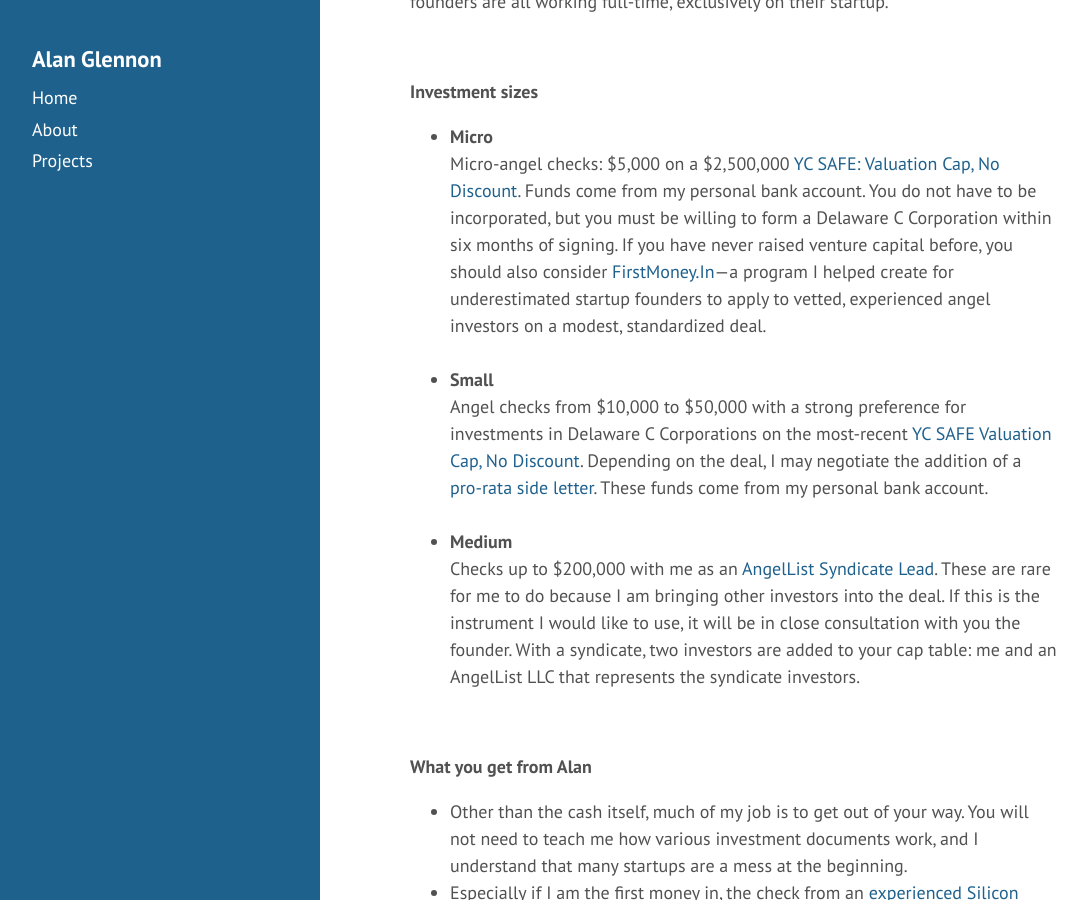
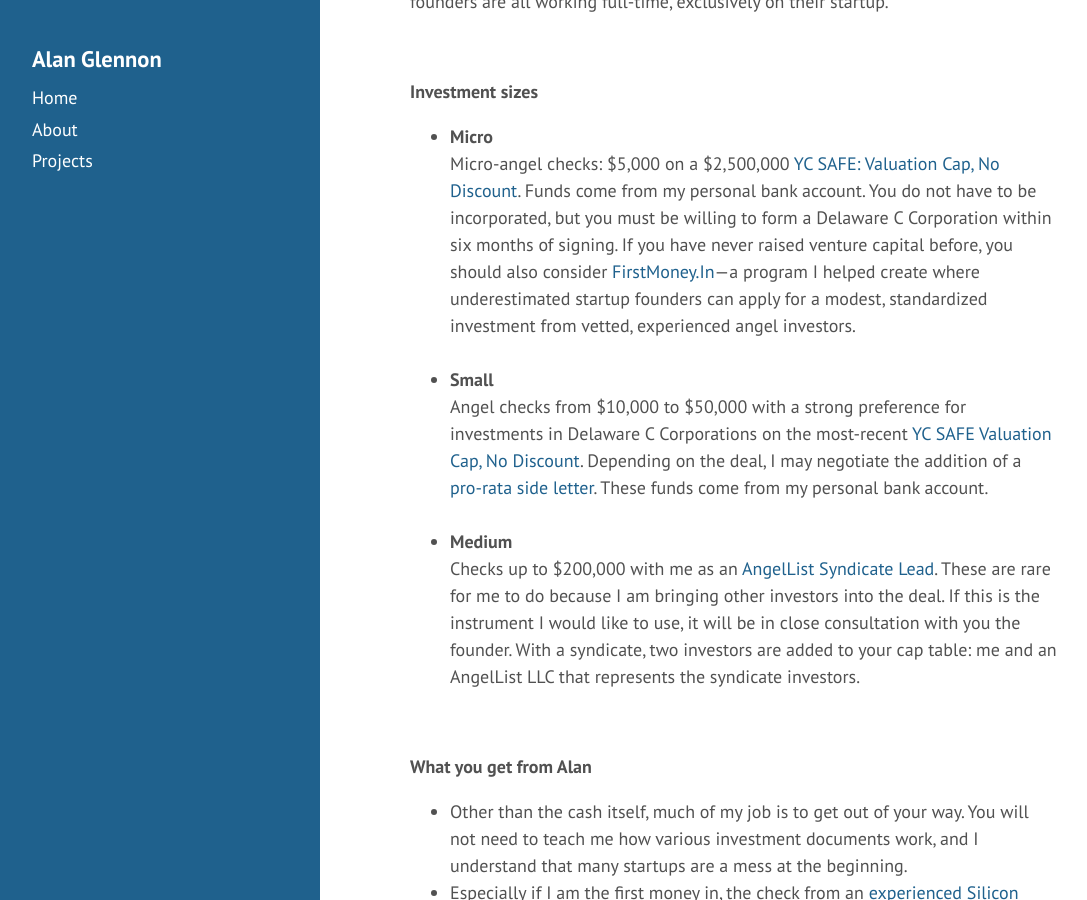
Before and after one commit to glennon/glennon.github.io, a Jekyll site: the page built from _posts/2020-08-27-founders-guide.md, in a window 1280 px wide and 900 px high, scrolled down 1209 px. Shown: the whole window, without its empty margins (4-1091 px from the left). Built offline with Jekyll 4.4.1, drawn with Linux system fonts in a browser that asks for light colours.

Commit message:
Update 2020-08-27-founders-guide.md
minor - attempt a improving the grammar

```diff
--- a/_posts/2020-08-27-founders-guide.md
+++ b/_posts/2020-08-27-founders-guide.md
@@ -35,7 +35,7 @@
 <b>Investment sizes</b>
 <ul>
 <li><b>Micro</b><br />
-Micro-angel checks: $5,000 on a $2,500,000 <a href="https://www.ycombinator.com/documents/">YC SAFE: Valuation Cap, No Discount</a>. Funds come from my personal bank account. You do not have to be incorporated, but you must be willing to form a Delaware C Corporation within six months of signing. If you have never raised venture capital before, you should also consider <a href="https://FirstMoney.In">FirstMoney.In</a>—a program I helped create for underestimated startup founders to apply to vetted, experienced angel investors on a modest, standardized deal.</li>
+Micro-angel checks: $5,000 on a $2,500,000 <a href="https://www.ycombinator.com/documents/">YC SAFE: Valuation Cap, No Discount</a>. Funds come from my personal bank account. You do not have to be incorporated, but you must be willing to form a Delaware C Corporation within six months of signing. If you have never raised venture capital before, you should also consider <a href="https://FirstMoney.In">FirstMoney.In</a>—a program I helped create where underestimated startup founders can apply for a modest, standardized investment from vetted, experienced angel investors.</li>
 <br />
 <li><b>Small</b><br />
 Angel checks from $10,000 to $50,000 with a strong preference for investments in Delaware C Corporations on the most-recent <a href="https://www.ycombinator.com/documents/">YC SAFE Valuation Cap, No Discount</a>. Depending on the deal, I may negotiate the addition of a <a href="https://www.ycombinator.com/documents/">pro-rata side letter</a>. These funds come from my personal bank account.</li>
```
